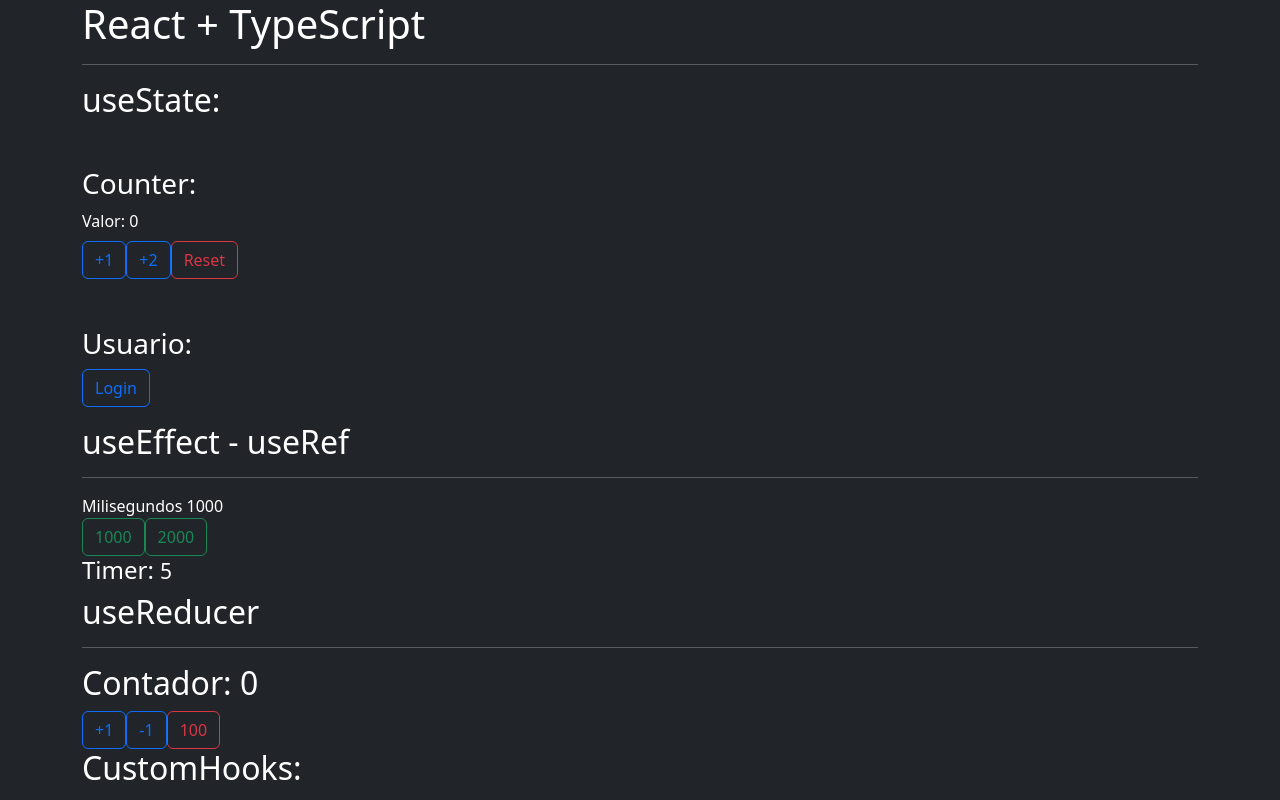
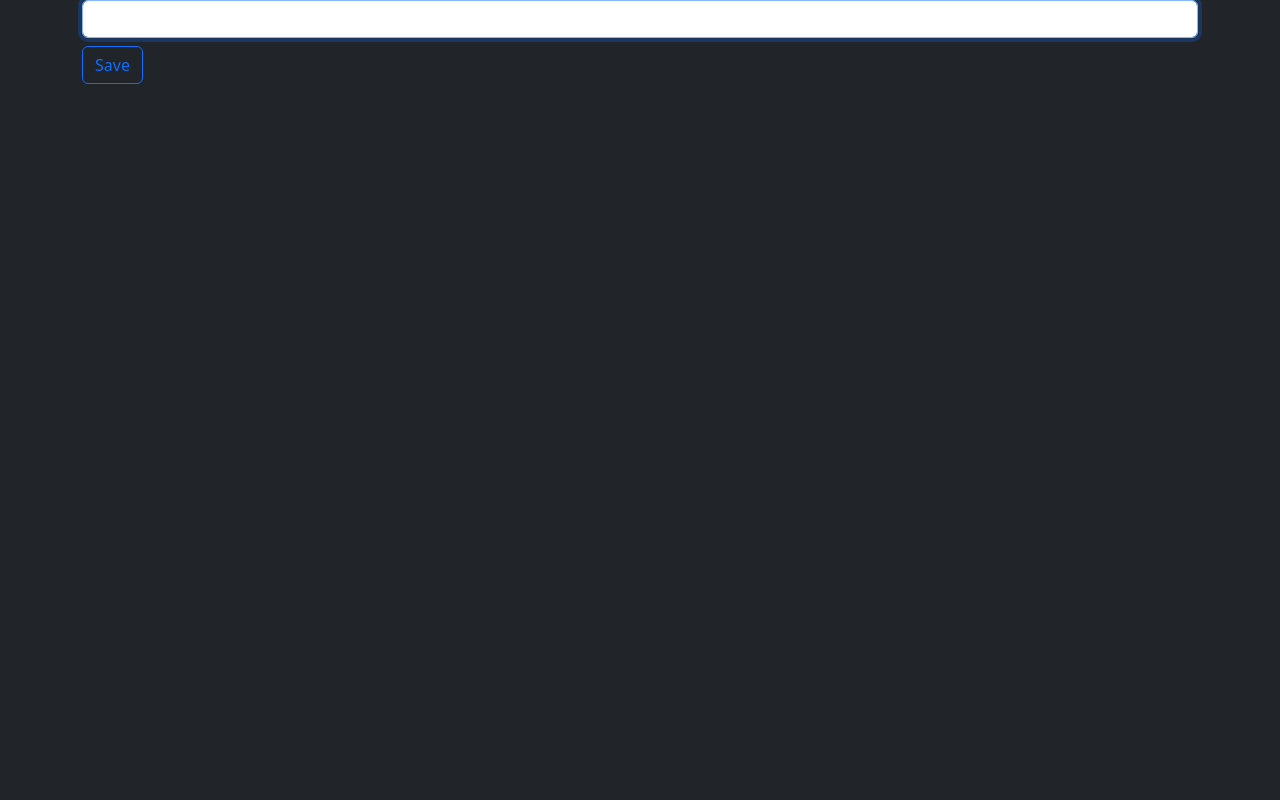
Before and after one commit to EndYou01/Curso-Typescript, a React (Create React App) app: page / in a window 1280 px wide. Shown: the top 800 px of the page. Built offline with nearby package versions, Linux system fonts and the light colour scheme.

Commit message:
Typescript - TaskApp

```diff
--- a/src/App.tsx
+++ b/src/App.tsx
@@ -1,5 +1,7 @@
 // import { Todo } from "./todo/Todo";
-import { CounterApp } from "./counter/CounterApp";
+// import { CounterApp } from "./counter/CounterApp";
+
+import { TaskApp } from "./taskApp/TaskApp";
 
 
 
@@ -8,7 +10,8 @@
 		<>
 
 			{/* <Todo /> */}
-			<CounterApp/>
+			{/* <CounterApp/> */}
+			<TaskApp/>
 		</>
 	);
 }
--- /dev/null
+++ b/src/taskApp/TaskApp.tsx
@@ -0,0 +1,59 @@
+import { useState } from "react"
+
+type FormElement = React.FormEvent<HTMLFormElement>
+
+interface ITasks {
+    name: string,
+    done: boolean
+}
+
+export const TaskApp = ():JSX.Element => {
+
+    const [newTask, setNewTask] = useState<string>('')
+    const [tasks, setTasks] = useState<ITasks[]>([{
+        name: '',
+        done: false
+    }])
+
+    const handleSubmit = (e: FormElement) => {
+        e.preventDefault()
+
+        addTask(newTask)
+        setNewTask('')
+        console.log(tasks)
+    }
+
+    const addTask = (name: string) => {
+        setTasks([{
+            ...tasks,
+            name,
+            done: false
+        }])
+    }
+
+    return (
+        <>
+            <form
+                onSubmit={handleSubmit}
+            >
+                <input
+                    type="text"
+                    onChange={e=> setNewTask(e.target.value)}
+                    value={newTask}
+                    className="form-control"
+                    autoFocus
+                />
+                <button className="btn btn-outline-primary mt-2">
+                    Save
+                </button>
+            </form>
+
+            {
+                tasks.map((t: ITasks, i: number) => (
+                    <h1 key={i}>{t.name}</h1>
+                ))
+            }
+
+        </>
+    )
+}
```
